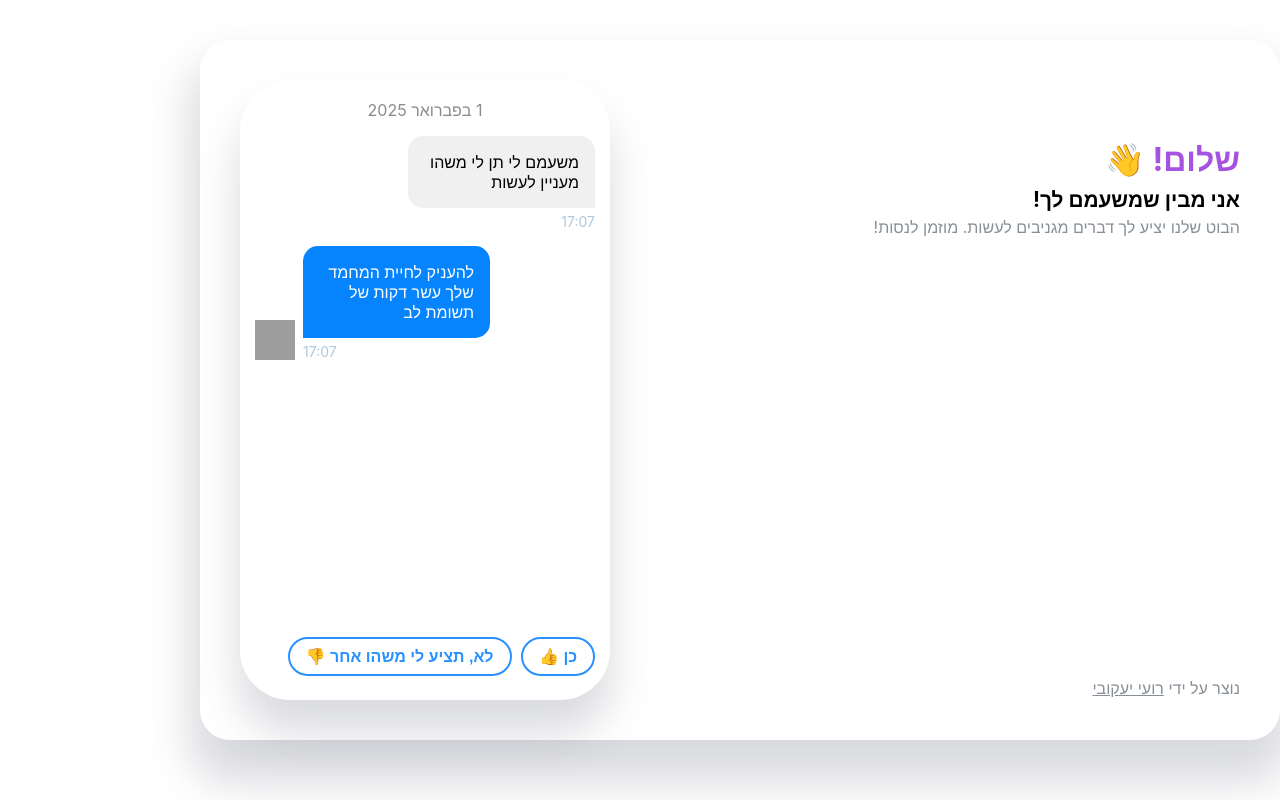
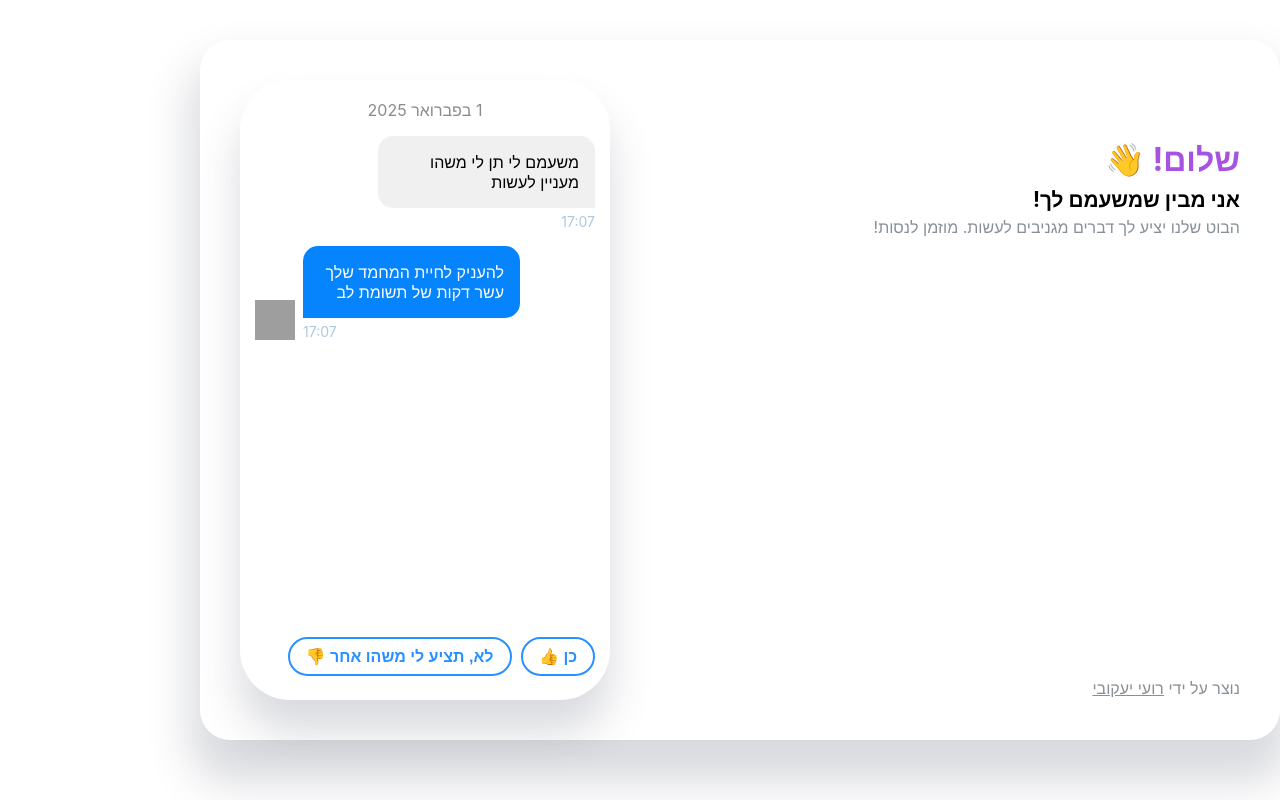
Before and after one commit to roei111/BoredBot, a React (Create React App) app: page / in a window 1280 px wide. Built offline with nearby package versions, Linux system fonts and the light colour scheme; grey boxes are pictures that could not be loaded; the HTML template or start-up script is replaced by a standard one.

Commit message:
Change message max width

```diff
--- a/src/Components/Message.css
+++ b/src/Components/Message.css
@@ -17,7 +17,7 @@
 
 .text-message {
   padding: 1rem;
-  max-width: 155px;
+  max-width: 185px;
   min-width: 50px;
   text-align: start;
   display: flex;
```
